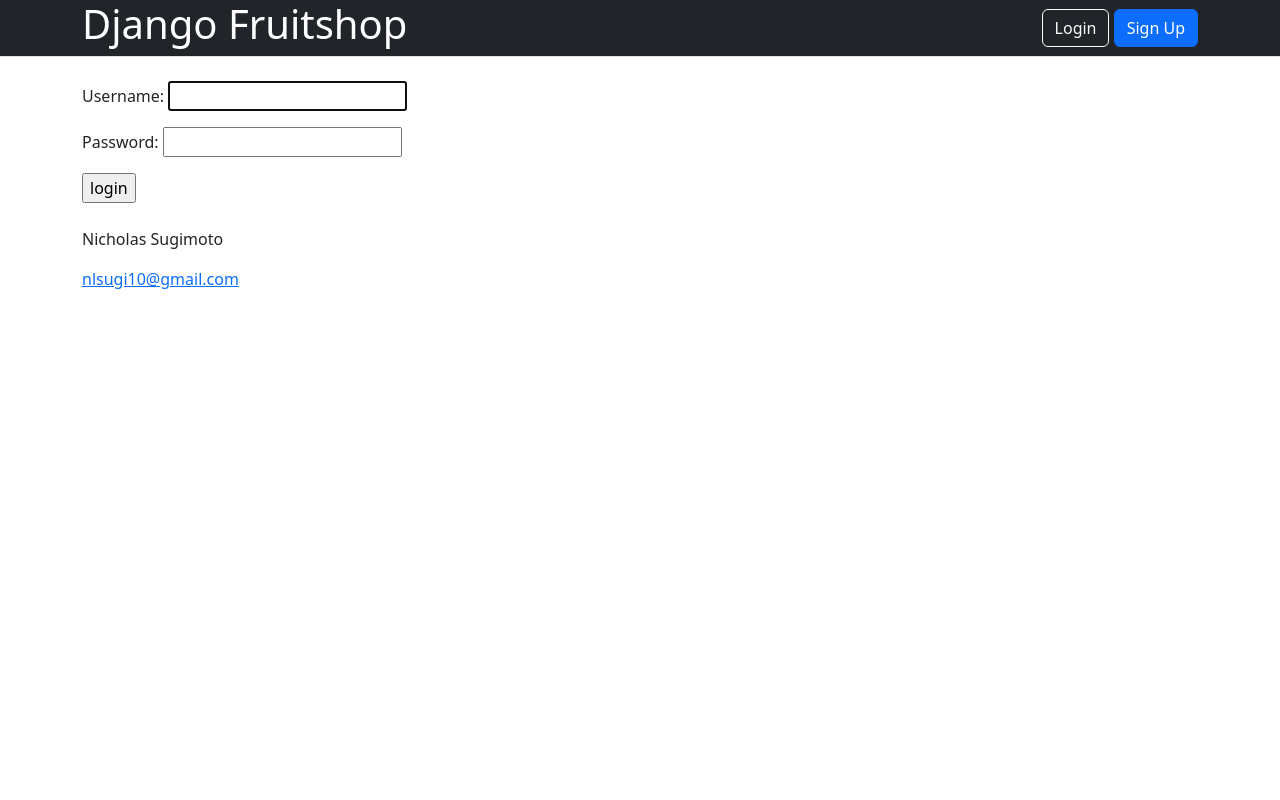
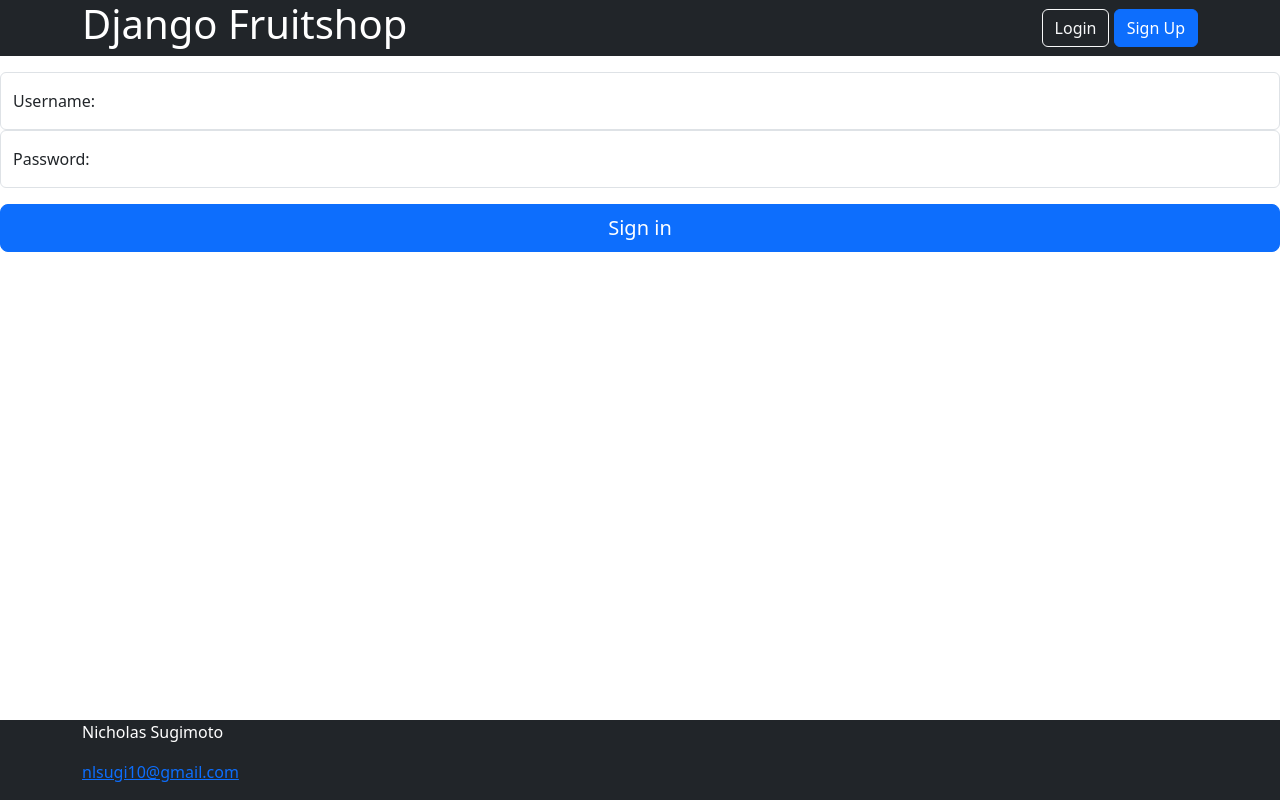
Before and after one commit to Suuugi/Ecommerce-Fruit, a Django app: page /accounts/login/ in a window 1280 px wide. Run offline with Django 4.2, Linux system fonts and the light colour scheme.

Commit message:
ADD bootstrap sample to login template, add functioning footer, add linkedin link

```diff
--- a/accounts/templates/registration/login.html
+++ b/accounts/templates/registration/login.html
@@ -1,9 +1,18 @@
 {% extends 'base.html' %}
 
 {% block content %}
-<form method="POST" action="{% url 'login' %}">
-    {% csrf_token %}
-    {{form.as_p}}
-    <input type="submit" value="login">
-</form>
+<div class="text-center">
+    <form method="POST" action="{% url 'login' %}" >
+        {% csrf_token %}
+        <div class="form-floating">
+            <input type="text" name="{{form.username.name}}" class="form-control" placeholder="Username">
+            {{ form.username.label_tag }}
+        </div>
+        <div class="form-floating mb-3">
+            <input type="password" name="{{form.password.name}}" class="form-control" placeholder="Password">
+            {{ form.password.label_tag }}
+        </div>
+        <input class="w-100 btn btn-lg btn-primary" type="submit" value="Sign in">
+    </form>
+</div>
 {% endblock %}
--- a/store/static/home.css
+++ b/store/static/home.css
@@ -1,3 +1,28 @@
+/* https://css-tricks.com/how-to-use-css-grid-for-sticky-headers-and-footers/ */
+#storefront {
+    height: 100vh;
+    display: grid;
+    grid-template-columns: 1fr;
+    grid-template-rows: auto 1fr auto;
+    grid-template-areas:
+        'header'
+        'section'
+        'footer';
+        overflow: auto;
+}
+
+#storefront > header {
+    grid-area: header;
+}
+
+#storefront > section {
+    grid-area: section;
+}
+
+#storefront > footer {
+    grid-area: footer;
+}
+
 /* https://www.youtube.com/watch?v=18Jvyp60Vbg */
 .shop-content {
     display: grid;
--- a/store/templates/base.html
+++ b/store/templates/base.html
@@ -17,9 +17,9 @@
     <link rel="shortcut icon" type="image/png" href="{% static 'favicon/favicon.ico' %}" />
 </head>
 
-<body>
+<body id="storefront">
     <!-- https://getbootstrap.com/docs/5.3/examples/headers/ -->
-    <header class="border-bottom sticky-top text-bg-dark">
+    <header class="text-bg-dark">
         <div class="container">
             <nav class="d-flex justify-content-between align-items-center">
                 <h1><a class="navbar-brand" href="/">Django Fruitshop</a></h1>
@@ -36,11 +36,9 @@
         </div>
     </header>
     <section>
-        <br>
-        <div class="container">
+        <div class="container mt-3">
             <!-- Messages: https://docs.djangoproject.com/en/4.1/ref/contrib/messages/ -->
             {% block messages %}
-
             {% if messages %}
                 {% for message in messages %}
                     <!-- https://stackoverflow.com/questions/40224834/bootstrap-dismissible-alert-not-working -->
@@ -53,15 +51,15 @@
                 {% endfor %}
             {% endif %}
             {% endblock messages %}
-            {% block content %}{% endblock content %}
         </div>
+        {% block content %}{% endblock content %}
     </section>
-    <footer>
-        <br>
+    <footer class="text-bg-dark">
         <div class="container">
             <p>Nicholas Sugimoto</p>
             <p><a href="mailto:nlsugi10@gmail.com">nlsugi10@gmail.com</a></p>
             <p><a href="{% url 'github' %}"><i class="fa-brands fa-github"></i></a></p>
+            <p><a href="{% url 'linkedin' %}"><i class="fa-brands fa-linkedin"></i></a></p>
         </div>
     </footer>
 </body>
--- a/store/urls.py
+++ b/store/urls.py
@@ -5,5 +5,6 @@ from store.views import HomeTemplateView
 
 urlpatterns = [
     path('', HomeTemplateView.as_view(), name='home'),
-    path('github', RedirectView.as_view(url='https://github.com/Suuugi/Ecommerce-Fruit'), name='github')
+    path('github', RedirectView.as_view(url='https://github.com/Suuugi/Ecommerce-Fruit'), name='github'),
+    path('linkedin', RedirectView.as_view(url='https://www.linkedin.com/in/nicholassugimoto'), name='linkedin')
 ]
```
